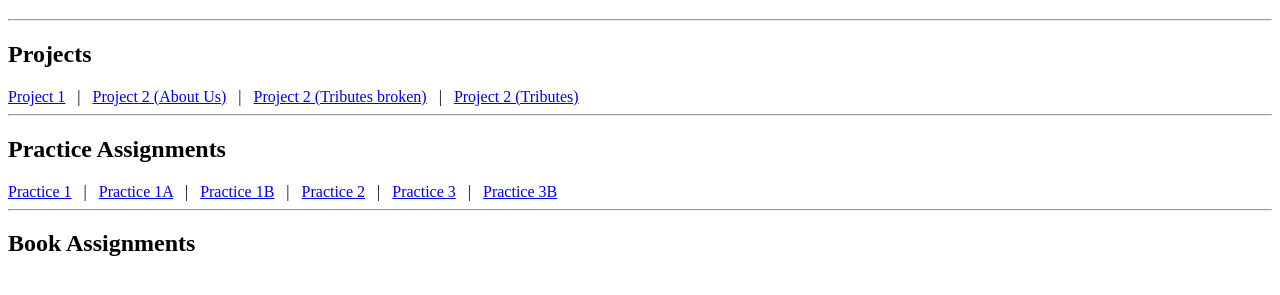
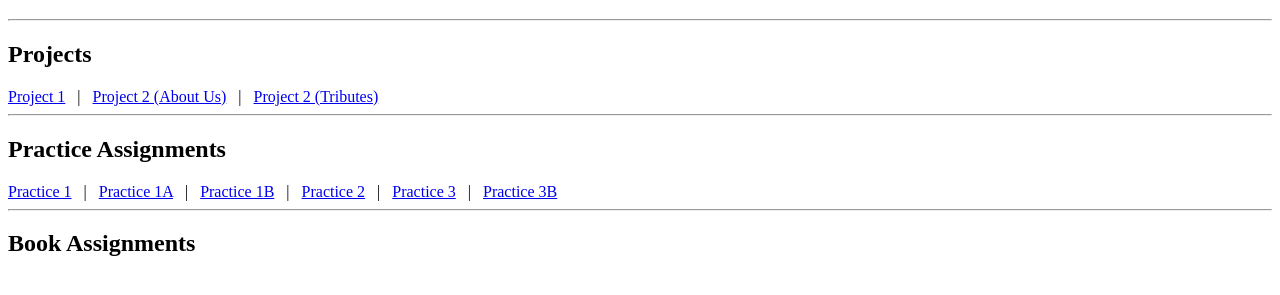
Before and after one commit to CyberCypher710/Info2420Fall2025, a plain HTML site: page index.html in a window 1280 px wide. Shown: the part 61-356 px from the top of the page. Drawn offline with Linux system fonts and the light colour scheme.

Commit message:
Think its fixed now

```diff
--- a/index.html
+++ b/index.html
@@ -13,9 +13,8 @@
 &nbsp;&nbsp;|&nbsp;&nbsp;
 <a href="Projects/Project2/AboutUs.html">Project 2 (About Us)</a>
 &nbsp;&nbsp;|&nbsp;&nbsp;
-<a href="Projects/Project2/tributes.html">Project 2 (Tributes broken)</a>
-&nbsp;&nbsp;|&nbsp;&nbsp;
-<a href="Projects/Project2/tributes.html">Project 2 (Tributes)</a>
+<a href="Projects/Project2/tributes.html">Project 2 (Tributes) </a>
+
 <hr />
 <h2>Practice Assignments</h2>
 <a href="Practices/Practice1/Practice1index.html">Practice 1</a>
```
